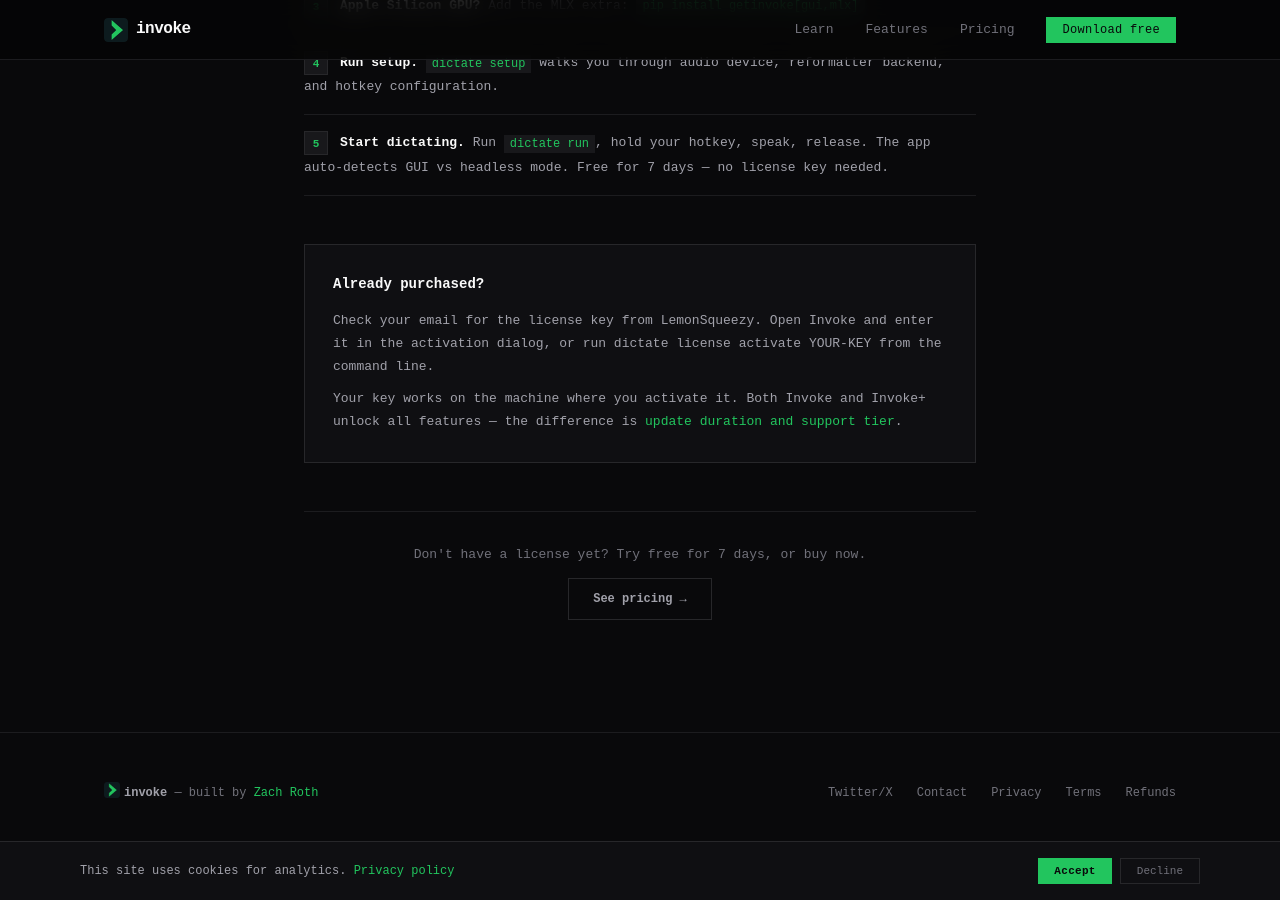
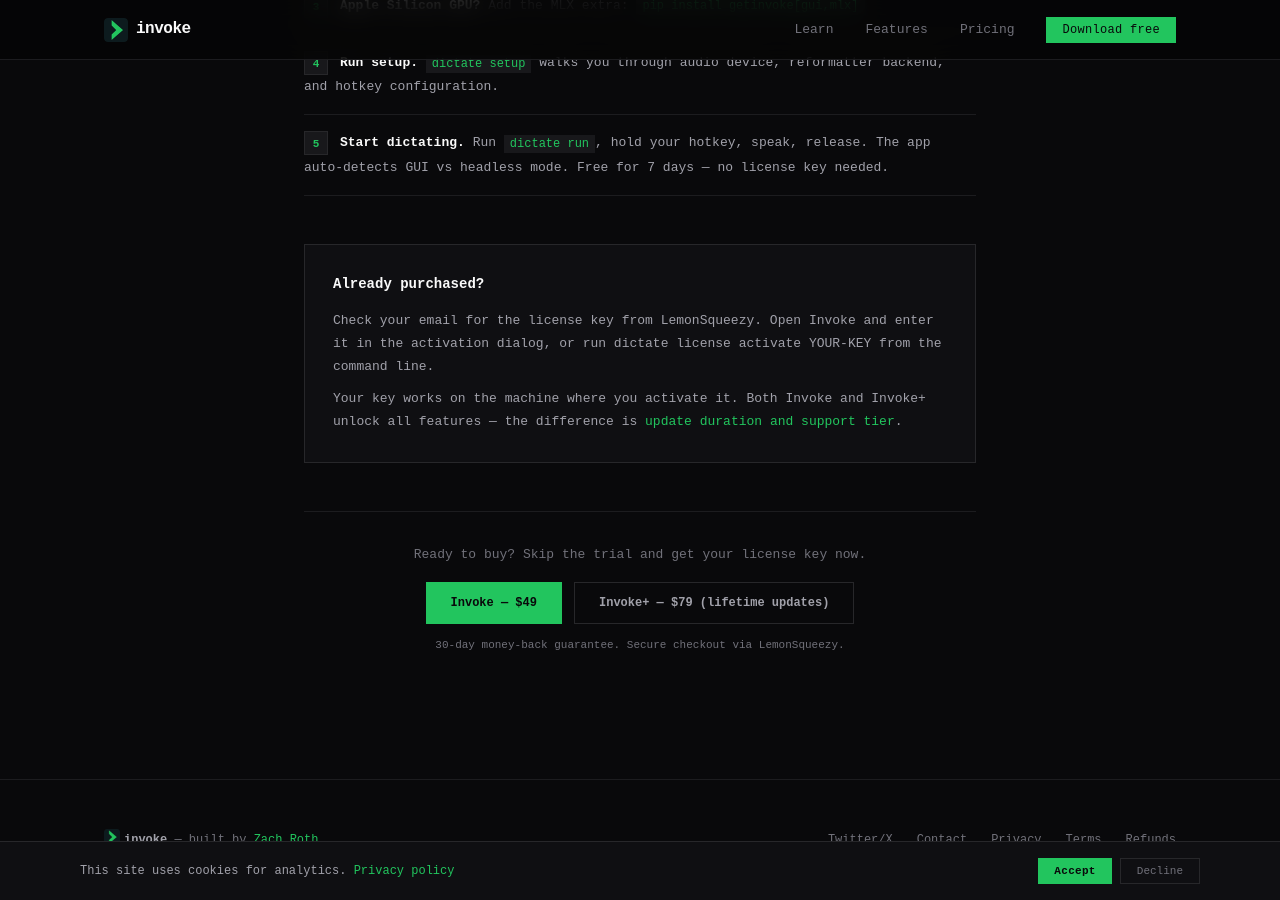
Before and after one commit to zmroth/getinvoke.dev, a Jekyll site: the page built from download/index.html, in a window 1280 px wide and 900 px high, scrolled down 2973 px. Built offline with Jekyll 4.4.1, drawn with Linux system fonts in a browser that asks for light colours.

Commit message:
Add direct Lemon Squeezy buy buttons to download page
Replaced vague "See pricing" link with actual checkout buttons:
- Invoke $49 (primary green button)
- Invoke+ $79 lifetime updates (secondary button)
Both link directly to Lemon Squeezy checkout. Money-back guarantee
note below. Users no longer need to navigate back to homepage to buy.

Co-Authored-By: Claude Opus 4.6 (1M context) <noreply@anthropic.com>

```diff
--- a/download/index.html
+++ b/download/index.html
@@ -770,10 +770,14 @@ footer .container {
     <p>Your key works on the machine where you activate it. Both Invoke and Invoke+ unlock all features &mdash; the difference is <a href="/#pricing">update duration and support tier</a>.</p>
   </div>
 
-  <!-- Buy link -->
+  <!-- Buy -->
   <div class="buy-section">
-    <p>Don't have a license yet? Try free for 7 days, or buy now.</p>
-    <a href="/#pricing" class="buy-link">See pricing &rarr;</a>
+    <p>Ready to buy? Skip the trial and get your license key now.</p>
+    <div style="display:flex;gap:12px;justify-content:center;flex-wrap:wrap;margin-top:16px;">
+      <a href="https://getinvoke.lemonsqueezy.com/checkout/buy/a3adbe34-ffad-480e-a848-1e45fdc36857" class="buy-link" style="background:var(--green);color:var(--bg)!important;border-color:var(--green);font-weight:700;">Invoke &mdash; $49</a>
+      <a href="https://getinvoke.lemonsqueezy.com/checkout/buy/15ee926a-a14c-4386-b3ca-e5e5a23e12ed" class="buy-link">Invoke+ &mdash; $79 (lifetime updates)</a>
+    </div>
+    <p style="margin-top:12px;font-size:11px;color:var(--text-muted);font-weight:300;">30-day money-back guarantee. Secure checkout via LemonSqueezy.</p>
   </div>
 
 </div>
```
